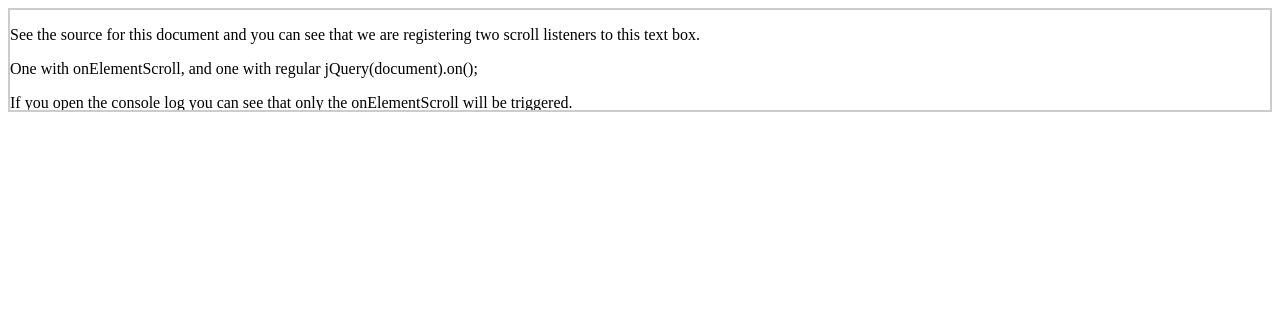
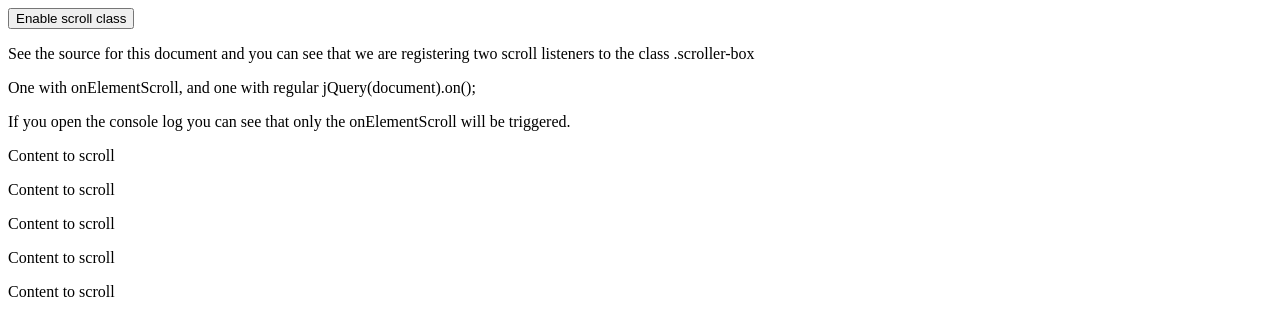
Before and after one commit to eiriklied/stateless-javascript, a plain HTML site: page element-scrolling/example/index.html in a window 1280 px wide. Drawn offline with nearby package versions, Linux system fonts and the light colour scheme.

Commit message:
add scroll-class dynamically

```diff
--- a/element-scrolling/example/index.html
+++ b/element-scrolling/example/index.html
@@ -13,19 +13,32 @@
   </style>
 
   <script type="text/javascript">
+    // this works :)
     window.onElementScroll('.scroller-box', function(e) {
       console.log('onElementScroll scrolled!');
     });
 
+    // this will not work!
     $(document).on('scroll', '.scroller-box', function(e) {
       console.log('document.on scrolled!');
+    });
+
+
+    // See that there are no events attached to the element.
+    // The class is added dynamically after everything else has
+    // been wired up
+    $(function(){
+      $('.box-scroll-toggler').on('click', function(){
+        $('#testelement').toggleClass('scroller-box');
+      });
     });
   </script>
 </head>
 <body>
-<div class="scroller-box">
+<div class="box-scroll-toggler"><button>Enable scroll class</button></div>
+<div id="testelement">
   <p>See the source for this document and you can see that we are registering
-    two scroll listeners to this text box.</p>
+    two scroll listeners to the class .scroller-box</p>
   <p>One with onElementScroll, and one with regular jQuery(document).on();</p>
   <p>If you open the console log you can see that only the onElementScroll
     will be triggered.</p>
```
